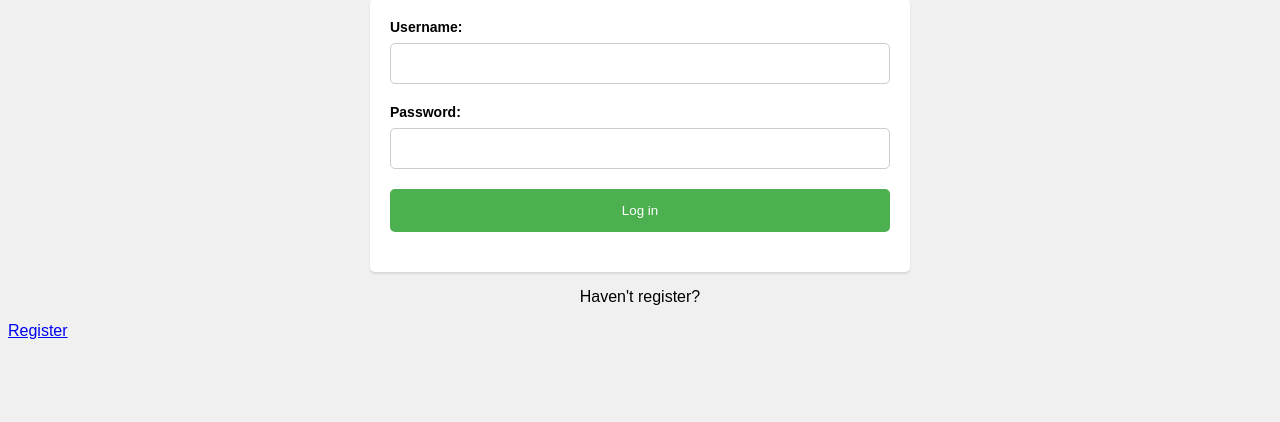
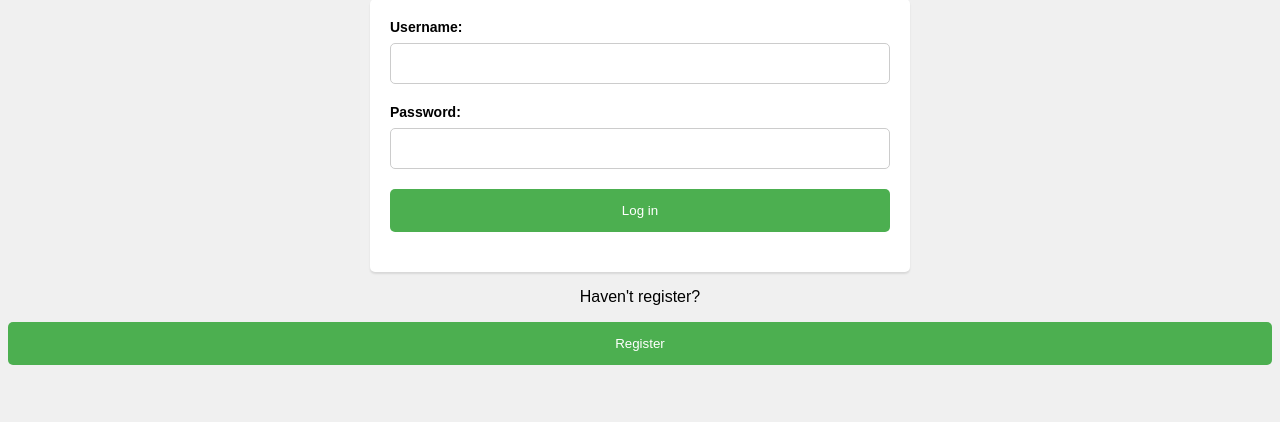
Before and after one commit to Oluwaseun241/Django-Auth, a Django app: page /login/ in a window 1280 px wide. Shown: the part 132-554 px from the top of the page. Run offline with Django 4.2, Linux system fonts and the light colour scheme.

Commit message:
dynamic login/register

```diff
--- a/templates/base/home.html
+++ b/templates/base/home.html
@@ -12,8 +12,6 @@
     <title>Document</title>
   </head>
   <body>
-    <!-- <h1>Welcome</h1>
-    <a href="{% url 'logout' %}">Logout</a> -->
     <html>
       <head>
         <title>Welcome</title>
@@ -30,9 +28,11 @@
           <input type="submit" value="Log in" />
         </form>
         <div class="auth__action">
-			<p>Haven't register?</p>
-			<a href="{% url 'register' %}" class="btn btn--link">Register</a>
-		  </div>
+          <p>Haven't register?</p>
+          <a href="{% url 'register' %}">
+            <input type="submit" value="Register"/>
+        </a>
+        </div>
       </body>
     </html>
   </body>
--- a/templates/base/register.html
+++ b/templates/base/register.html
@@ -25,7 +25,9 @@
 
 		<div class="auth__action">
 			<p>Already signed up yet?</p>
-			<a href="{% url 'login' %}" class="btn btn--link">Login</a>
+			<a href="{% url 'login' %}">
+				<input type="submit" value="Log in" />
+			</a>
 		  </div>
       </div>
     </div>
```
Also changed, not shown: db.sqlite3.
